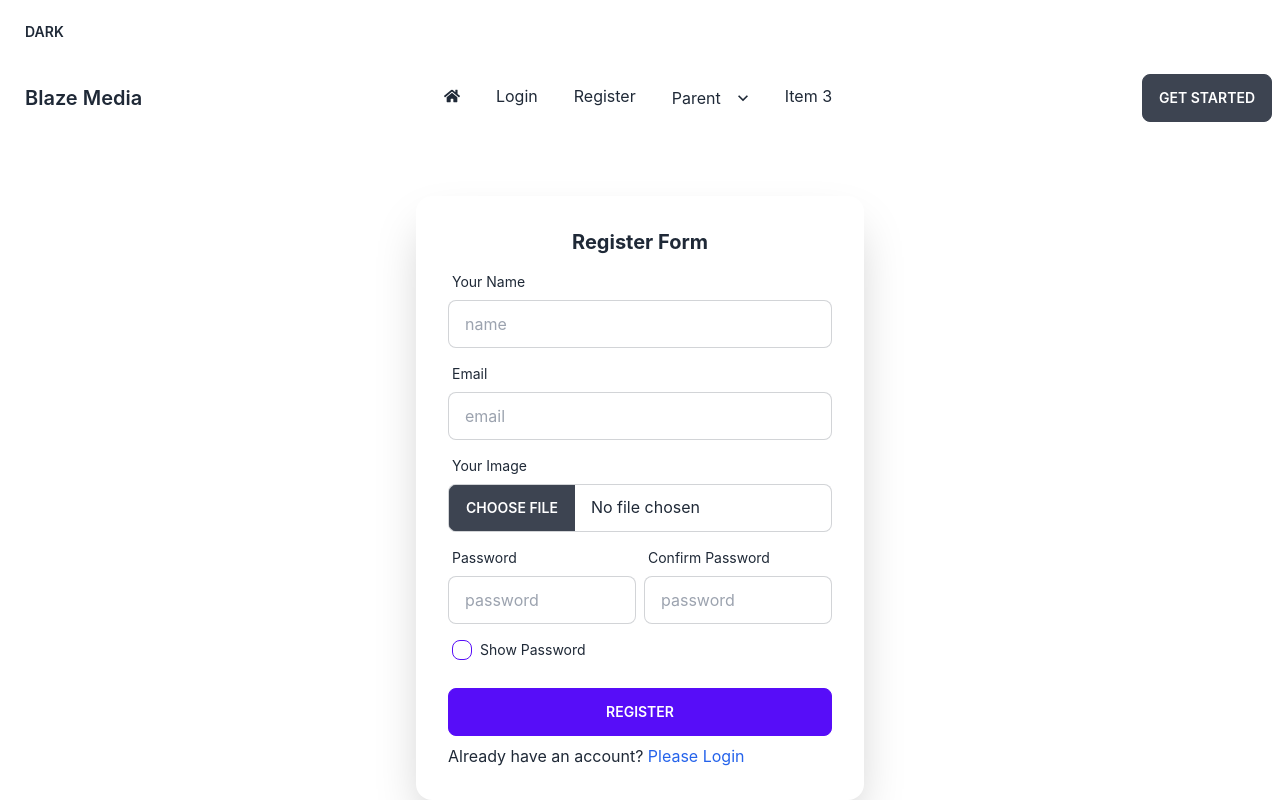
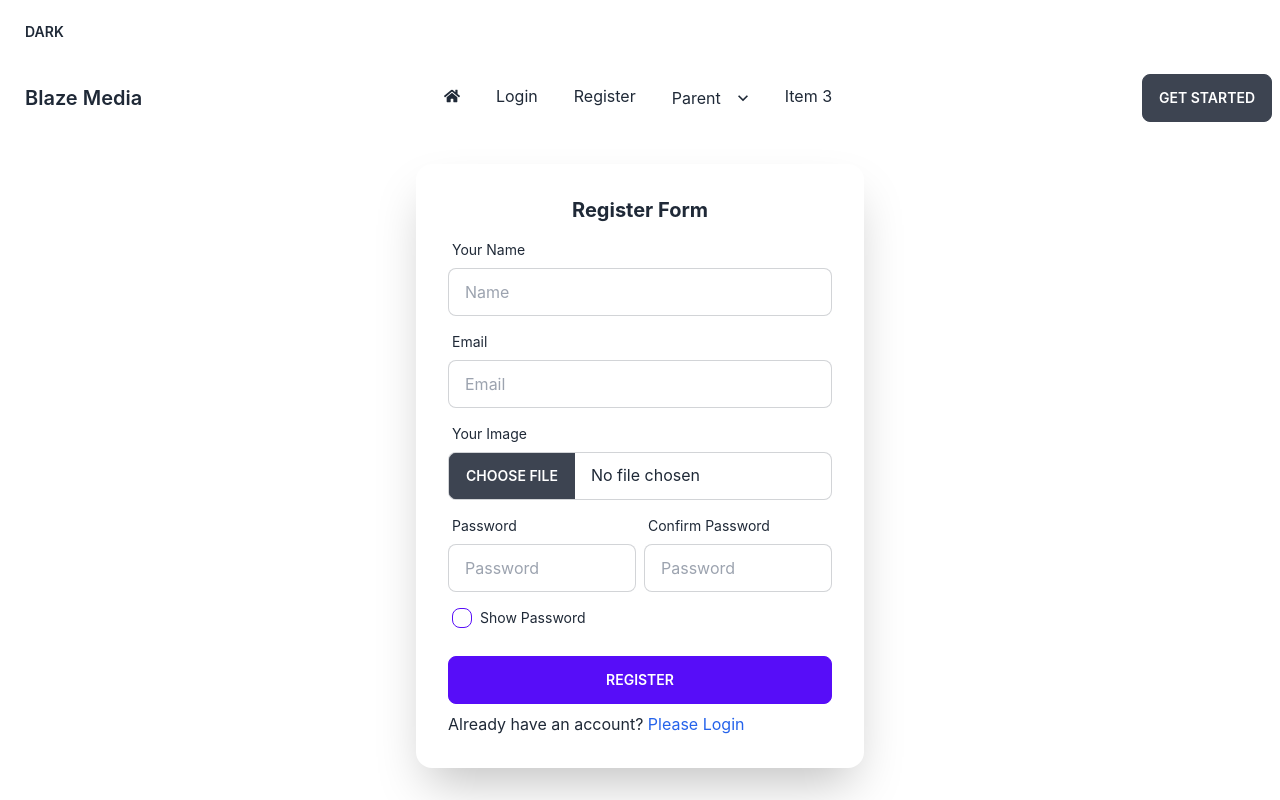
Before and after one commit to yusuf-khan-swd/blaze-media-client, a React (Create React App) app: page /register in a window 1280 px wide. Shown: the top 800 px of the page. Built offline with nearby package versions, Linux system fonts and the light colour scheme.

Commit message:
added margin for card

```diff
--- a/src/Page/LoginRegister/Register/Register.js
+++ b/src/Page/LoginRegister/Register/Register.js
@@ -25,7 +25,8 @@ const Register = () => {
   };
 
   return (
-    <div className="container mx-auto my-16">
+    <div className="container mx-auto mt-8 mb-16">
+      <div className="m-2">
         <form onSubmit={handleSubmit(onSubmit)}>
           <div className="card flex-shrink-0 w-full max-w-md shadow-2xl bg-base-100 mx-auto">
             <div className="card-body">
@@ -37,7 +38,7 @@ const Register = () => {
                 <input
                   {...register("name", { required: "name field is required" })}
                   type="text"
-                placeholder="name"
+                  placeholder="Name"
                   className="input input-bordered"
                 />
                 <p className="text-red-600"><small>{errors.name?.message}</small></p>
@@ -49,7 +50,7 @@ const Register = () => {
                 <input
                   {...register("email", { required: "email field is required" })}
                   type="email"
-                placeholder="email"
+                  placeholder="Email"
                   className="input input-bordered"
                 />
                 <p className="text-red-600"><small>{errors.email?.message}</small></p>
@@ -76,7 +77,7 @@ const Register = () => {
                       required: "password field is required",
                     })}
                     type={`${showPassword ? "text" : "password"}`}
-                  placeholder="password"
+                    placeholder="Password"
                     className="input input-bordered"
                   />
                   <p className="text-red-600"><small>{errors.password?.message}</small></p>
@@ -90,7 +91,7 @@ const Register = () => {
                       required: "confirm password field is required",
                     })}
                     type={`${showPassword ? "text" : "password"}`}
-                  placeholder="password"
+                    placeholder="Password"
                     className="input input-bordered"
                   />
                   <p className="text-red-600"><small>{errors.confirm?.message}</small></p>
@@ -116,6 +117,7 @@ const Register = () => {
           </div>
         </form>
       </div>
+    </div>
   );
 };
 
```
Lines whose indentation alone changed are shown as unchanged.
